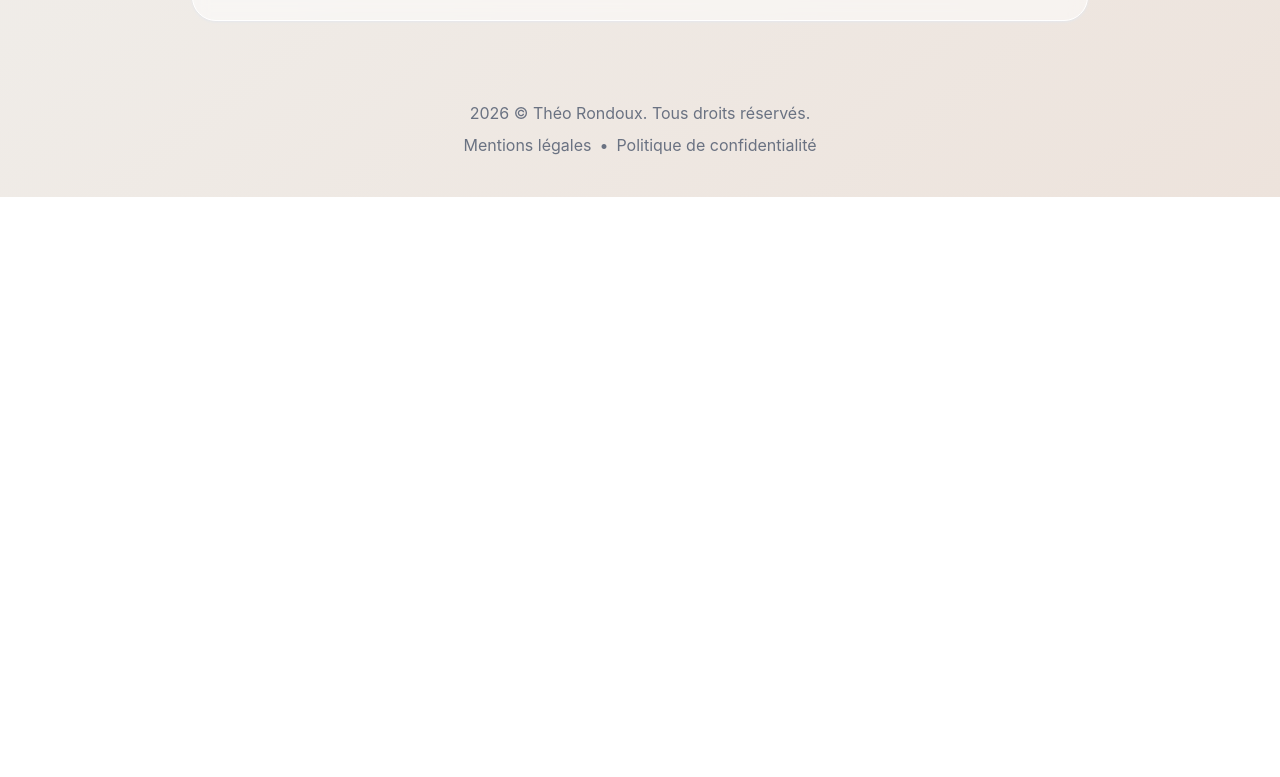
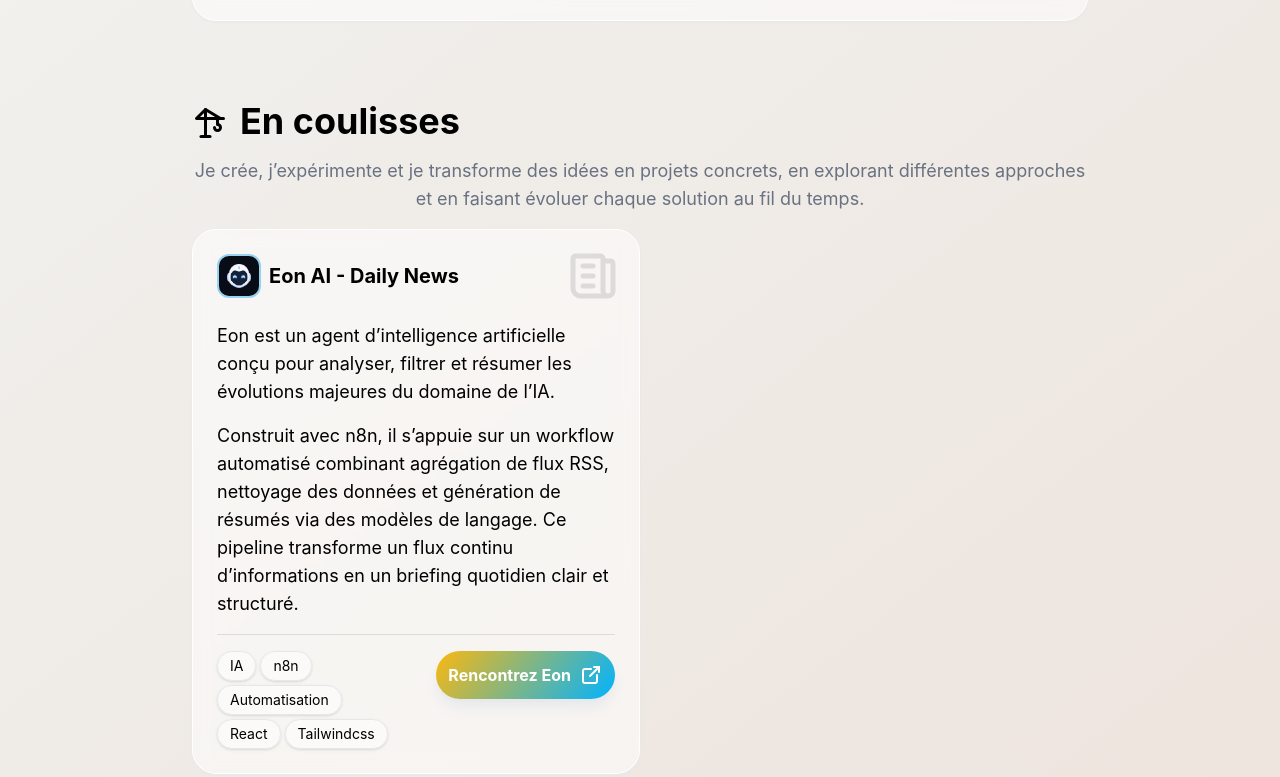
Before and after one commit to TheoRondoux/portfolio, a React (Vite) app: page / in a window 1280 px wide. Shown: the part 3703-4480 px from the top of the page. Before the commit the page ends 3900 px from the top, so only its background shows below. Built offline with nearby package versions, Linux system fonts and the light colour scheme.

Commit message:
feat: add eon in project tabs

```diff
--- a/src/components/TrButton/TrButton.tsx
+++ b/src/components/TrButton/TrButton.tsx
@@ -44,7 +44,7 @@
 
     return (
         <button
-            className={`flex flex-row items-center gap-2 rounded-full transform transition-transform duration-300 hover:cursor-pointer hover:scale-103 active:scale-97 ${getVariantClasses()} ${getSizeClasses()}`}
+            className={`flex flex-row items-center gap-2 rounded-full w-fit transform transition-transform duration-300 hover:cursor-pointer hover:scale-103 active:scale-97 ${getVariantClasses()} ${getSizeClasses()}`}
             onClick={onClick}
         >
             {startSlot && <span className={"flex items-center"}>{startSlot}</span>}
--- a/src/components/TrCard/TrCard.tsx
+++ b/src/components/TrCard/TrCard.tsx
@@ -6,7 +6,7 @@
     size?: "small" | "medium" | "large";
 }
 
-const baseClasses = "rounded-3xl bg-white/50 border border-white backdrop-blur-sm shadow-sm shadow-gray-200 overflow-hidden";
+const baseClasses = "group rounded-3xl bg-white/50 border border-white backdrop-blur-sm shadow-sm shadow-gray-200 overflow-hidden";
 const dynamicClasses = "transition-all duration-300 hover:scale-105 hover:cursor-pointer";
 const sizeClasses = {
     small: "p-4",
--- a/src/components/TrSticker/TrSticker.tsx
+++ b/src/components/TrSticker/TrSticker.tsx
@@ -7,7 +7,7 @@
     size?: "tiny" | "small" | "medium" | "large";
 }
 
-const defaultClasses = "flex flex-row justify-center items-center gap-2 bg-white/50 shadow-sm border border-gray-200 rounded-full whitespace-nowrap";
+const defaultClasses = "flex flex-row justify-center items-center gap-2 bg-white/50 shadow-sm border border-gray-200 rounded-full whitespace-nowrap h-fit";
 const dynamicClasses = "transition-transform duration-300 hover:-rotate-6";
 
 const TrSticker: React.FC<TrStickerProps> = ({
--- a/src/pages/Landing/Landing.tsx
+++ b/src/pages/Landing/Landing.tsx
@@ -3,14 +3,16 @@
 import {Hero} from "./components/Hero";
 import {About} from "./components/About";
 import Experiences from "./components/Experiences/Experiences";
+import Projets from "./components/Projets";
 
 const Landing: React.FC = () => {
     return (
         <Page>
             <div className={"flex flex-col"}>
-        <Hero />
-        <About />
-        <Experiences />
+                <Hero/>
+                <About/>
+                <Experiences/>
+                <Projets/>
             </div>
         </Page>
     );
--- a/src/pages/Landing/components/Experiences/Experiences.tsx
+++ b/src/pages/Landing/components/Experiences/Experiences.tsx
@@ -1,7 +1,7 @@
 import React from "react";
 import {IconBriefcase, IconDeviceLaptop} from "@tabler/icons-react";
 import TrSticker from "../../../../components/TrSticker";
-import {WorkExperience} from "./WorkExperience.tsx";
+import {WorkExperience} from "./components/WorkExperience.tsx";
 
 import sogetiLogo from "../../../../assets/img/companies/sogeti.png";
 import decathlonLogo from "../../../../assets/img/companies/decathlon.png";
--- a/src/pages/Landing/components/Experiences/WorkExperience.tsx
+++ b/src/pages/Landing/components/Experiences/components/WorkExperience.tsx
@@ -1,7 +1,7 @@
 import React from "react";
-import TrCard from "../../../../components/TrCard/TrCard";
+import TrCard from "../../../../../components/TrCard/TrCard.tsx";
 import {IconCalendar, IconId} from "@tabler/icons-react";
-import TrSticker from "../../../../components/TrSticker";
+import TrSticker from "../../../../../components/TrSticker";
 
 interface WorkExperienceProps {
     company: string;
--- /dev/null
+++ b/src/pages/Landing/components/Projets/Projets.tsx
@@ -0,0 +1,54 @@
+import {IconCrane, IconExternalLink, IconNews} from "@tabler/icons-react";
+import React from "react";
+import TrCard from "../../../../components/TrCard/TrCard.tsx";
+
+import EonLogo from "../../../../assets/img/projects/eon.png";
+import TrButton from "../../../../components/TrButton";
+import TrSticker from "../../../../components/TrSticker";
+
+const Projets: React.FC = () => {
+    return (
+        <section id="projets" className={"w-full flex flex-col gap-4 mt-10 lg:mt-20 scroll-mt-20"}>
+            <div className={"w-full flex flex-row gap-3 items-end"}>
+                <IconCrane className={"size-9"}/>
+                <h2 className={"text-4xl font-bold"}>En coulisses</h2>
+            </div>
+            <p className={"text-lg text-gray-500 text-center"}>Je crée, j’expérimente et je transforme des idées en projets concrets, en explorant différentes approches et en faisant évoluer chaque solution au fil du temps.</p>
+            <div className={"grid grid-cols-1 md:grid-cols-2"}>
+                <TrCard>
+                    <div className={"relative flex flex-row items-center gap-2"}>
+                        <IconNews size={60} className={"absolute -top-2 -right-2 opacity-10"}/>
+                        <div className={"p-2 bg-[#080c16] rounded-xl border-2 border-[#97D2EF]"}>
+                            <img src={EonLogo} alt={"Eon Logo"} className={"size-6"} />
+                        </div>
+                        <h3 className={"text-xl font-bold"}>Eon AI - Daily News</h3>
+                    </div>
+                    <div className={"flex flex-col items-center gap-4 pt-6 text-lg"}>
+                        <p>Eon est un agent d’intelligence artificielle conçu pour analyser, filtrer et résumer les évolutions majeures du domaine de l’IA.</p>
+                        <p>Construit avec n8n, il s’appuie sur un workflow automatisé combinant agrégation de flux RSS, nettoyage des données et génération de résumés via des modèles de langage. Ce pipeline transforme un flux continu d’informations en un briefing quotidien clair et structuré.</p>
+                    </div>
+                    <div className={"block w-full h-px bg-black/10 my-4"} />
+                    <div className={"flex flex-col md:flex-row justify-between gap-4"}>
+                        <div className={"flex flex-row gap-1 w-full md:w-1/2 flex-wrap"}>
+                            <TrSticker size={"small"} title={"IA"} />
+                            <TrSticker size={"small"} title={"n8n"} />
+                            <TrSticker size={"small"} title={"Automatisation"} />
+                            <TrSticker size={"small"} title={"React"} />
+                            <TrSticker size={"small"} title={"Tailwindcss"} />
+                        </div>
+                       <div className={"flex flex-row justify-center md:justify-end w-full md:w-1/2 h-fit"}>
+                           <TrButton
+                               endSlot={<IconExternalLink />}
+                               onClick={() => window.open("https://eon.thrx.fr", "_blank")}
+                           >
+                               <span className={"font-bold"}>Rencontrez Eon</span>
+                           </TrButton>
+                       </div>
+                    </div>
+                </TrCard>
+            </div>
+        </section>
+    );
+}
+
+export default Projets;
--- /dev/null
+++ b/src/pages/Landing/components/Projets/index.ts
@@ -0,0 +1 @@
+export {default} from "./Projets";
```
Also changed, not shown: src/assets/img/projects/eon.png (added). Lines whose indentation alone changed are shown as unchanged.
